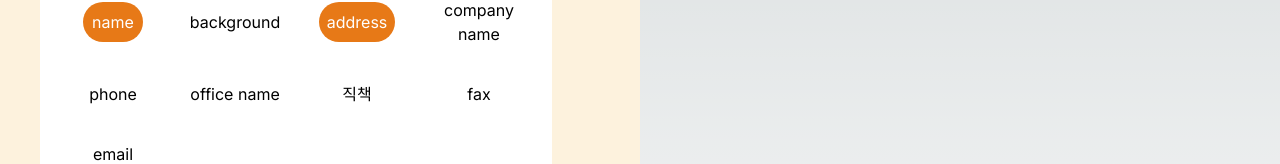
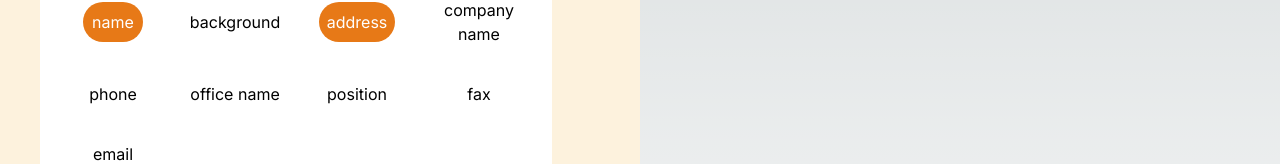
Before and after one commit to businesscard-nextjs/business-card, a Next.js app: page /make in a window 1280 px wide. Shown: the part 258-422 px from the top of the page. Built offline with nearby package versions, Linux system fonts and the light colour scheme.

Commit message:
chore: 한글 삭제

```diff
--- a/src/components/make/left/ElementPicker.tsx
+++ b/src/components/make/left/ElementPicker.tsx
@@ -13,7 +13,7 @@ function ElementPicker() {
     { label: "company name", text: "", isColorPicker: false },
     { label: "phone", text: "", isColorPicker: false },
     { label: "office name", text: "", isColorPicker: false },
-    { label: "직책", text: "", isColorPicker: false },
+    { label: "position", text: "", isColorPicker: false },
     { label: "fax", text: "", isColorPicker: false },
     { label: "email", text: "", isColorPicker: false },
   ];
```
